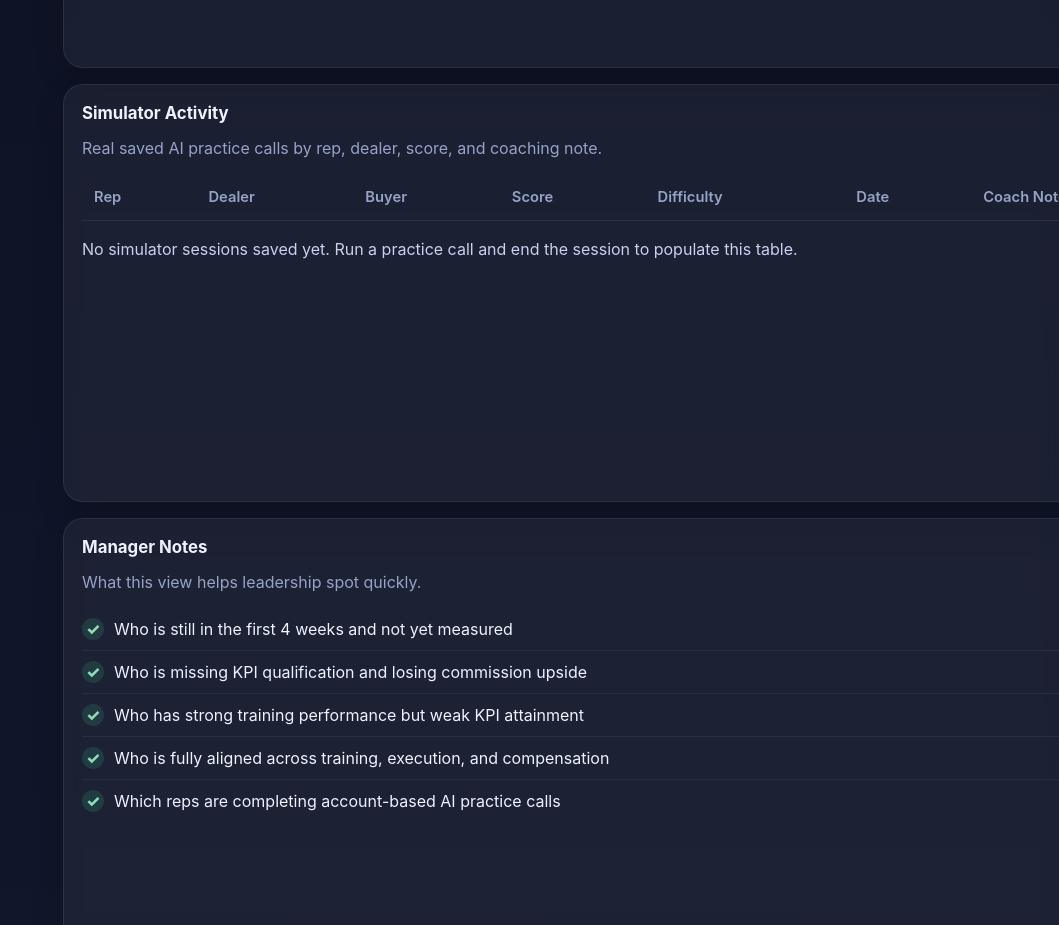
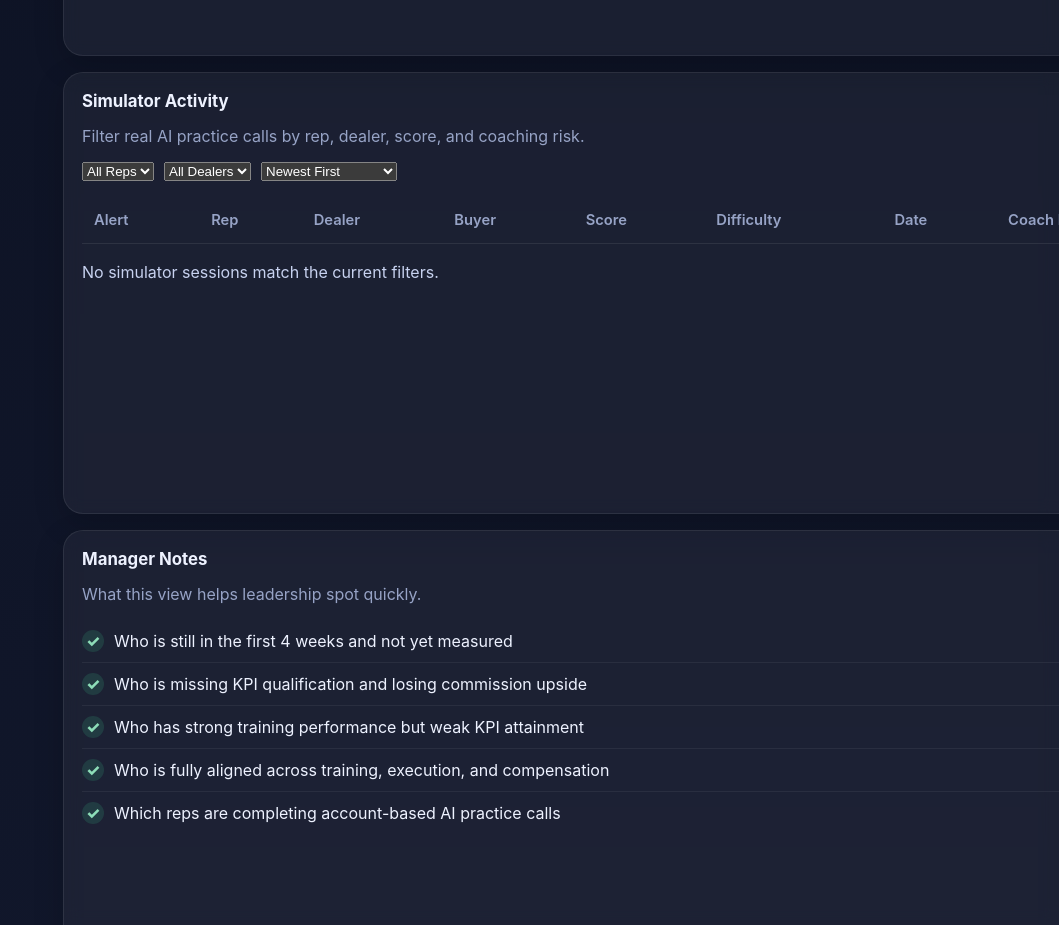
Before and after one commit to GeniusSeeker33/sales_simulator_orion, a React (Vite) app: page /manager-view in a window 1280 px wide. Shown: the part 1160-2085 px from the top of the page, without its empty margins (221-1280 px from the left). Built offline with nearby package versions, Linux system fonts and the light colour scheme.

Commit message:
add manager simulator filters and coaching alerts

```diff
--- a/src/pages/ManagerView.jsx
+++ b/src/pages/ManagerView.jsx
@@ -1,3 +1,4 @@
+import { useMemo, useState } from "react";
 import Layout from "../components/layout/Layout";
 import { loadRepProfile } from "../lib/repProfileStore";
 import { loadTrainingResults } from "../lib/trainingStore";
@@ -17,11 +18,55 @@ const LEVELS = [
 ];
 
 export default function ManagerView() {
+  const [repFilter, setRepFilter] = useState("ALL");
+  const [dealerFilter, setDealerFilter] = useState("ALL");
+  const [sortMode, setSortMode] = useState("newest");
+
   const liveRep = loadRepProfile();
   const liveTrainingResults = loadTrainingResults();
   const simulatorResults = loadSimulatorResults();
 
   const reps = buildRepComparisonData(liveRep, liveTrainingResults);
+
+  const repOptions = useMemo(() => {
+    const reps = simulatorResults.map((r) => r.assignedRep).filter(Boolean);
+    return ["ALL", ...Array.from(new Set(reps))];
+  }, [simulatorResults]);
+
+  const dealerOptions = useMemo(() => {
+    const dealers = simulatorResults.map((r) => r.dealerName).filter(Boolean);
+    return ["ALL", ...Array.from(new Set(dealers))];
+  }, [simulatorResults]);
+
+  const filteredSimulatorResults = useMemo(() => {
+    let list = [...simulatorResults];
+
+    if (repFilter !== "ALL") {
+      list = list.filter((r) => r.assignedRep === repFilter);
+    }
+
+    if (dealerFilter !== "ALL") {
+      list = list.filter((r) => r.dealerName === dealerFilter);
+    }
+
+    if (sortMode === "lowestScore") {
+      list.sort((a, b) => Number(a.score?.overall ?? 0) - Number(b.score?.overall ?? 0));
+    }
+
+    if (sortMode === "highestScore") {
+      list.sort((a, b) => Number(b.score?.overall ?? 0) - Number(a.score?.overall ?? 0));
+    }
+
+    if (sortMode === "newest") {
+      list.sort((a, b) => new Date(b.createdAt) - new Date(a.createdAt));
+    }
+
+    if (sortMode === "oldest") {
+      list.sort((a, b) => new Date(a.createdAt) - new Date(b.createdAt));
+    }
+
+    return list;
+  }, [simulatorResults, repFilter, dealerFilter, sortMode]);
 
   const qualifiedCount = reps.filter(
     (rep) => rep.compSummary.kpiMeasurementActive && rep.compSummary.hitAllKpis
@@ -33,9 +78,7 @@ export default function ManagerView() {
 
   const avgTraining =
     reps.length > 0
-      ? Math.round(
-          reps.reduce((sum, rep) => sum + rep.trainingAverage, 0) / reps.length
-        )
+      ? Math.round(reps.reduce((sum, rep) => sum + rep.trainingAverage, 0) / reps.length)
       : 0;
 
   const avgSimulatorScore =
@@ -162,15 +205,41 @@ export default function ManagerView() {
               <div>
                 <h2>Simulator Activity</h2>
                 <p className="section-subtext">
-                  Real saved AI practice calls by rep, dealer, score, and coaching note.
+                  Filter real AI practice calls by rep, dealer, score, and coaching risk.
                 </p>
               </div>
+            </div>
+
+            <div className="button-row" style={{ marginBottom: 16, flexWrap: "wrap" }}>
+              <select value={repFilter} onChange={(e) => setRepFilter(e.target.value)}>
+                {repOptions.map((rep) => (
+                  <option key={rep} value={rep}>
+                    {rep === "ALL" ? "All Reps" : rep}
+                  </option>
+                ))}
+              </select>
+
+              <select value={dealerFilter} onChange={(e) => setDealerFilter(e.target.value)}>
+                {dealerOptions.map((dealer) => (
+                  <option key={dealer} value={dealer}>
+                    {dealer === "ALL" ? "All Dealers" : dealer}
+                  </option>
+                ))}
+              </select>
+
+              <select value={sortMode} onChange={(e) => setSortMode(e.target.value)}>
+                <option value="newest">Newest First</option>
+                <option value="oldest">Oldest First</option>
+                <option value="lowestScore">Lowest Score First</option>
+                <option value="highestScore">Highest Score First</option>
+              </select>
             </div>
 
             <div className="table-wrap">
               <table className="accounts-table">
                 <thead>
                   <tr>
+                    <th>Alert</th>
                     <th>Rep</th>
                     <th>Dealer</th>
                     <th>Buyer</th>
@@ -181,25 +250,35 @@ export default function ManagerView() {
                   </tr>
                 </thead>
                 <tbody>
-                  {simulatorResults.map((result) => (
+                  {filteredSimulatorResults.map((result) => {
+                    const score = Number(result.score?.overall ?? 0);
+                    const alert = getCoachingAlert(score, result.error);
+
+                    return (
                       <tr key={result.id}>
+                        <td>
+                          <span className={`status-pill ${alert.tone}`}>
+                            {alert.label}
+                          </span>
+                        </td>
                         <td>{result.assignedRep || "—"}</td>
                         <td>{result.dealerName || "General Scenario"}</td>
                         <td>{result.primaryBuyer || "—"}</td>
-                      <td>{result.score?.overall ?? 0}/100</td>
+                        <td>{score}/100</td>
                         <td>{result.difficulty || "—"}</td>
                         <td>{formatDate(result.createdAt)}</td>
                         <td style={{ maxWidth: 280 }}>
                           {result.score?.coachingNote || result.error || "—"}
                         </td>
                       </tr>
-                  ))}
+                    );
+                  })}
                 </tbody>
               </table>
 
-              {simulatorResults.length === 0 && (
+              {filteredSimulatorResults.length === 0 && (
                 <p className="coach-text" style={{ marginTop: 16 }}>
-                  No simulator sessions saved yet. Run a practice call and end the session to populate this table.
+                  No simulator sessions match the current filters.
                 </p>
               )}
             </div>
@@ -304,23 +383,23 @@ export default function ManagerView() {
 
           <div className="card">
             <h2>Simulator Coaching Snapshot</h2>
-            {simulatorResults.length ? (
+            {filteredSimulatorResults.length ? (
               <>
                 <div className="feedback-row">
                   <span>Most Recent Dealer</span>
-                  <strong>{simulatorResults[0]?.dealerName || "—"}</strong>
+                  <strong>{filteredSimulatorResults[0]?.dealerName || "—"}</strong>
                 </div>
                 <div className="feedback-row">
                   <span>Most Recent Score</span>
-                  <strong>{simulatorResults[0]?.score?.overall ?? 0}/100</strong>
+                  <strong>{filteredSimulatorResults[0]?.score?.overall ?? 0}/100</strong>
                 </div>
                 <div className="feedback-row">
                   <span>Assigned Rep</span>
-                  <strong>{simulatorResults[0]?.assignedRep || "—"}</strong>
+                  <strong>{filteredSimulatorResults[0]?.assignedRep || "—"}</strong>
                 </div>
                 <p className="coach-text">
-                  {simulatorResults[0]?.score?.coachingNote ||
-                    simulatorResults[0]?.error ||
+                  {filteredSimulatorResults[0]?.score?.coachingNote ||
+                    filteredSimulatorResults[0]?.error ||
                     "Recent simulator activity is available for manager review."}
                 </p>
               </>
@@ -341,6 +420,13 @@ export default function ManagerView() {
       </section>
     </Layout>
   );
+}
+
+function getCoachingAlert(score, error) {
+  if (error) return { label: "Review", tone: "status-risk" };
+  if (score < 60) return { label: "Coach", tone: "status-risk" };
+  if (score < 80) return { label: "Watch", tone: "status-neutral" };
+  return { label: "Strong", tone: "status-positive" };
 }
 
 function buildRepComparisonData(liveRep, liveTrainingResults) {
```
Lines whose indentation alone changed are shown as unchanged.
